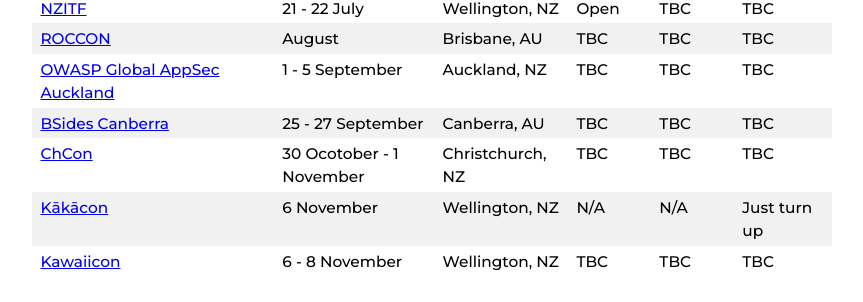
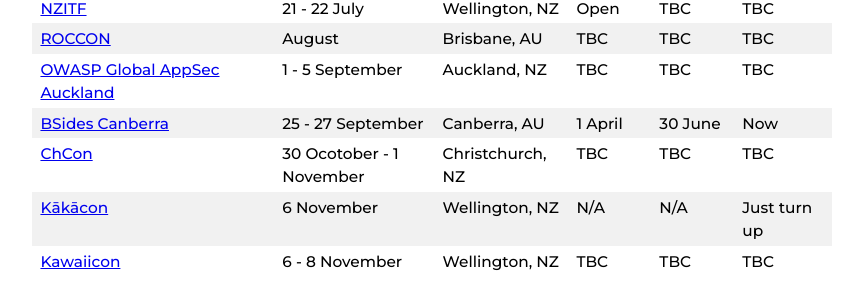
Before and after one commit to nzkarit/downundercons, a Jekyll site: the page built from index.markdown, in a window 1280 px wide. Shown: the part 553-855 px from the top of the page, without its empty margins (208-1071 px from the left). Built offline with Jekyll 4.4.1, drawn with Linux system fonts in a browser that asks for light colours.

Commit message:
Update index.markdown

```diff
--- a/index.markdown
+++ b/index.markdown
@@ -20,7 +20,7 @@ These are a list of hacker/infosec cons and meetups in the NZ and Aussie Area.
 | [NZITF](https://nzitf.org.nz/conference-details) | 21 - 22 July | Wellington, NZ | Open | TBC | TBC |
 | [ROCCON](https://www.realmsofcyber.com/) | August | Brisbane, AU | TBC | TBC | TBC |
 | [OWASP Global AppSec Auckland](https://appsec.org.nz/conference/) | 1 - 5 September | Auckland, NZ | TBC | TBC | TBC |
-| [BSides Canberra](https://www.bsidesau.com.au/) | 25 - 27 September | Canberra, AU | TBC | TBC | TBC |
+| [BSides Canberra](https://www.bsidesau.com.au/) | 25 - 27 September | Canberra, AU | 1 April | 30 June | Now |
 | [ChCon](https://2025.chcon.nz/) | 30 Ocotober - 1 November | Christchurch, NZ | TBC | TBC | TBC |
 | [Kākācon](https://www.kākācon.nz/) | 6 November | Wellington, NZ | N/A | N/A | Just turn up |
 | [Kawaiicon](https://kawaiicon.org/) | 6 - 8 November | Wellington, NZ | TBC | TBC | TBC |
```
